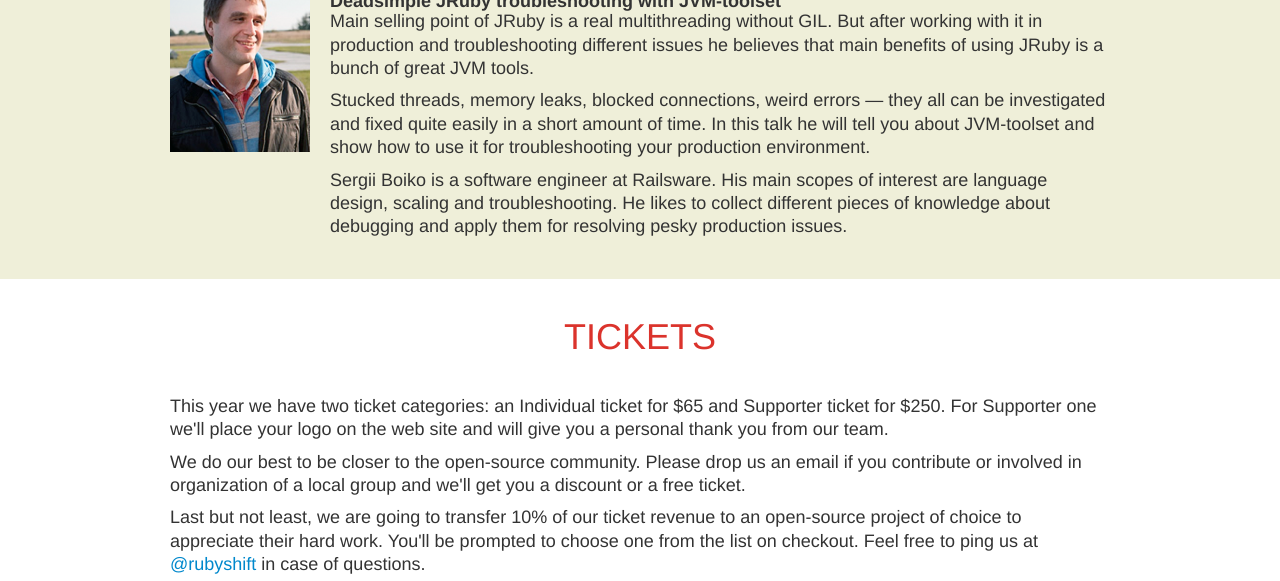
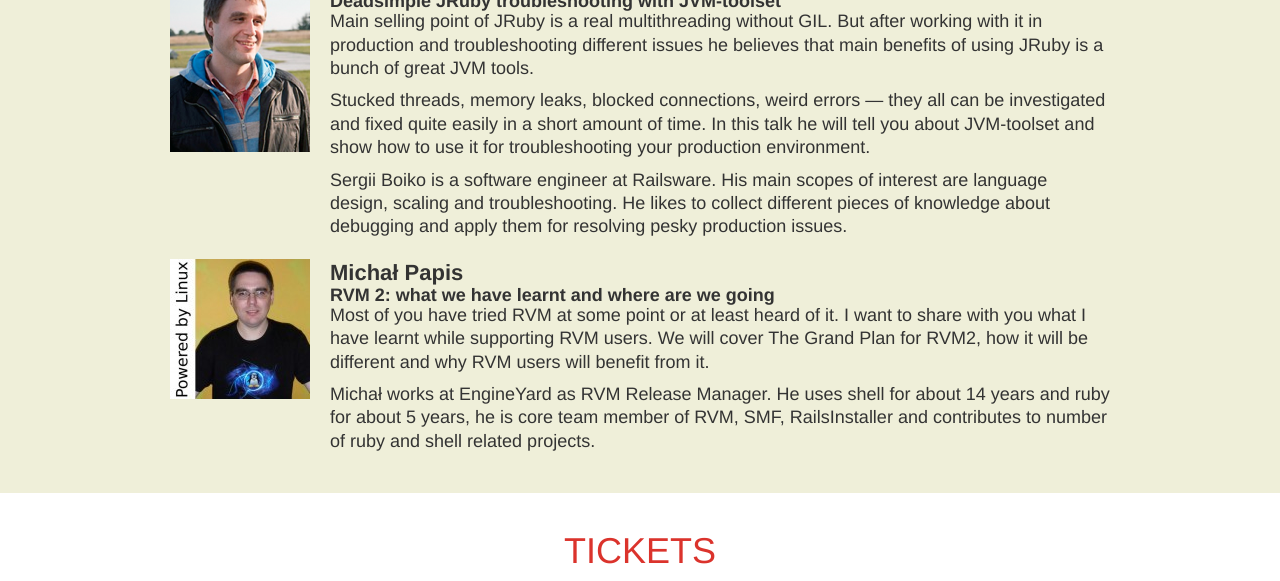
Before and after one commit to rubyshift/rubyshift2012.github.com, a Jekyll site: the page built from index.md, in a window 1280 px wide and 900 px high, scrolled down 2783 px, cut to the strip 0-581 px from the top of the window. Built offline with Jekyll 4.4.1, drawn with Linux system fonts in a browser that asks for light colours; Markdown is read by kramdown in place of the engine named in the settings.

Commit message:
Add Michał Papis to the speakers list

```diff
--- a/_layouts/base.html
+++ b/_layouts/base.html
@@ -169,6 +169,18 @@
               <p>Main selling point of JRuby is a real multithreading without GIL. But after working with it in production and troubleshooting different issues he believes that main benefits of using JRuby is a bunch of great JVM tools.</p>
               <p>Stucked threads, memory leaks, blocked connections, weird errors — they all can be investigated and fixed quite easily in a short amount of time. In this talk he will tell you about JVM-toolset and show how to use it for troubleshooting your production environment.</p>
               <p>Sergii Boiko is a software engineer at Railsware. His main scopes of interest are language design, scaling and troubleshooting. He likes to collect different pieces of knowledge about debugging and apply them for resolving pesky production issues.</p>
+            </div>
+          </div>
+
+          <div class="speaker row">
+            <div class="photo span2">
+              <img src="/images/p-michal.jpeg">
+            </div>
+            <div class="talk span10">
+              <h3>Michał Papis</h3>
+              <h4>RVM 2: what we have learnt and where are we going</h4>
+              <p>Most of you have tried RVM at some point or at least heard of it. I want to share with you what I have learnt while supporting RVM users. We will cover The Grand Plan for RVM2, how it will be different and why RVM users will benefit from it.</p>
+              <p>Michał works at EngineYard as RVM Release Manager. He uses shell for about 14 years and ruby for about 5 years, he is core team member of RVM, SMF, RailsInstaller and contributes to number of ruby and shell related projects.</p>
             </div>
           </div>
         </div>
```
Also changed, not shown: images/p-michal.jpeg (added).
